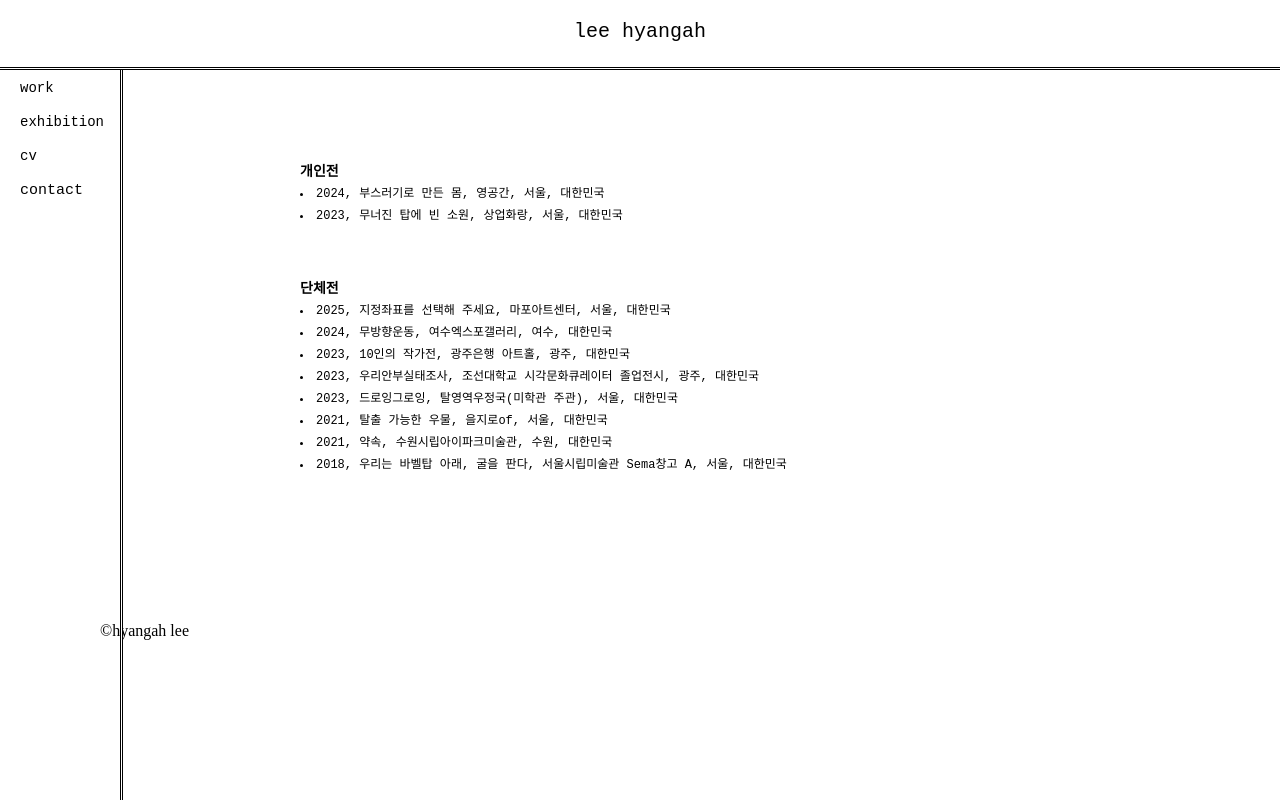
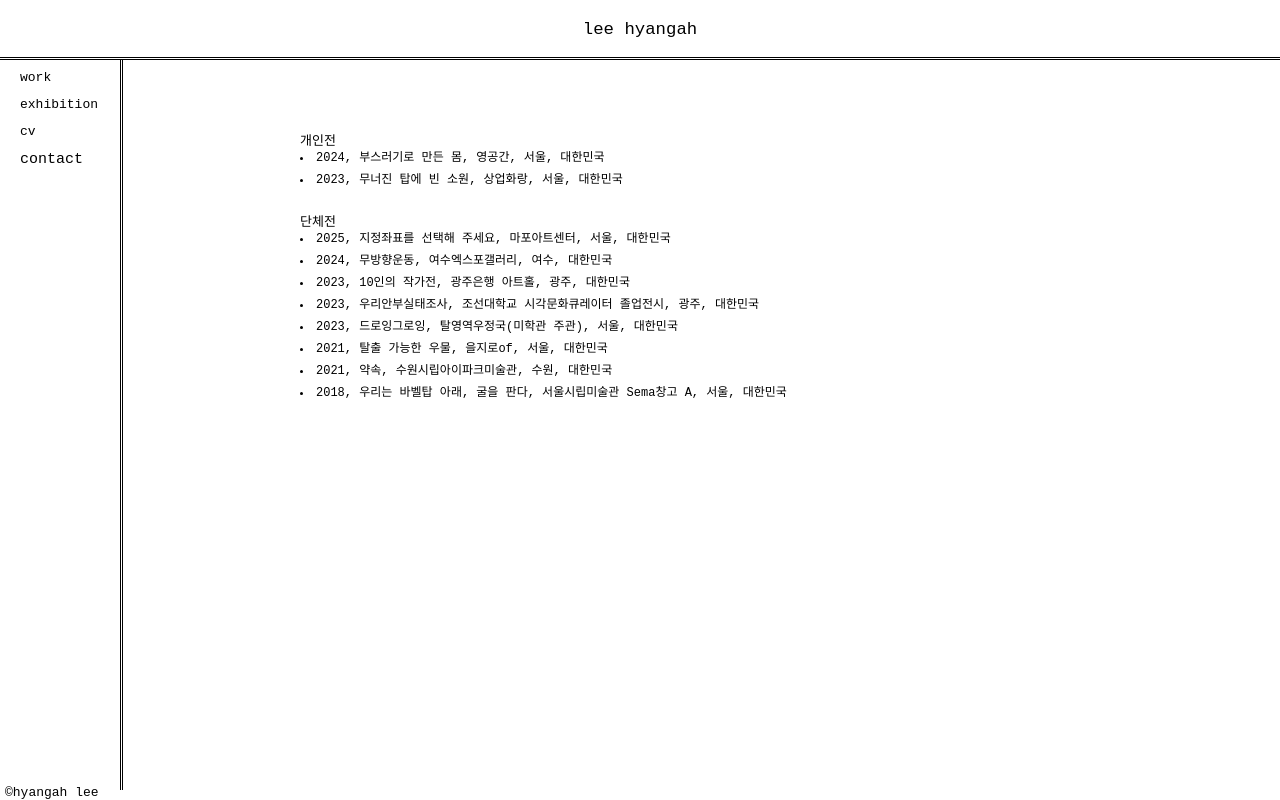
Before and after one commit to hyamali/cv, a plain HTML site: page index.html in a window 1280 px wide. Drawn offline with Linux system fonts and the light colour scheme.

Commit message:
Add files via upload

```diff
--- a/style.css
+++ b/style.css
@@ -11,14 +11,13 @@ body {
   word-break: keep-all;
 }
 
-
 h1 {
   position: fixed;
   top: 20px;
   left: 50%;
   transform: translateX(-50%);
-  font-family: "Courier New", monospace;
-  font-size: 15pt;
+  font-family: Courier New;
+  font-size: 13pt;
   font-weight: 500;
   z-index: 1500;
 }
@@ -28,29 +27,13 @@ h1 {
   color: inherit;
 }
 
-.content p {
-  font-family: "Courier New", sans-serif;  /* 원하는 폰트 */
-  font-size: 14px;                          /* 글자 크기 */
-  font-weight: 600;                         /* 굵기 */
-  margin-top: 30px;
-  margin-bottom: 5px;
-}
-
-/* 리스트 항목 스타일 */
-.content .nobullet {
-  font-family: "Courier New", sans-serif;   /* 원하는 폰트 */
-  font-size: 12px;                          /* 글자 크기 */
-  line-height: 18px;                        /* 줄 간격 */
-  margin-left: 0;                            /* 들여쓰기 제거 */
-  margin-bottom: 4px;
-}
 /* h1 아래 가로선 */
 .top-line {
   position: fixed;
   top: 0;
   left: 0;
   width: 100%;
-  height: 70px;     /* h1이 들어갈 공간 + 원래 선 위치 */
+  height: 60px;     /* h1이 들어갈 공간 + 원래 선 위치 */
   background: white;
   z-index: 1400;
   border-bottom: 1px solid black;
@@ -58,32 +41,41 @@ h1 {
               inset 0 -2px 0 black;  /* 바깥 검정 */
 }
 
+
 /* 메뉴 왼쪽 고정 */
 .menu {
   position: fixed;
-  top: 80px;
+  top: 70px;
   left: 20px;
   display: flex;
   flex-direction: column;
-  gap: 18px;
+  gap: 12px;
   font-family: "Courier New", monospace;
   z-index: 1200;
 }
 
 /* 메뉴 글씨 스타일 */
 .menu a {
-  font-size: 14px;
+  font-size: 13px;
   text-decoration: none;
   color: black;
   padding-left: 0;
   margin-left: 0;
 }
-
+.menu-bg {
+  position: fixed;
+  top: 60px;  /* top-line 아래 */
+  left: 0;
+  width: 120px;  /* 세로선 위치 */
+  height: calc(100vh - 70px);
+  background: white;
+  z-index: 1000; /* 메뉴보다 아래, 콘텐츠보다 위 */
+}
 /* 메뉴 오른쪽 전체 세로선 */
 .menu::after {
   content: "";
   position: fixed;
-  top: 70px;  /* top-line 아래 */
+  top: 60px;  /* top-line 아래 */
   left: 120px;
 
   width: 3px;                /* ★ 꼭 필요! 줄 너비 */
@@ -99,6 +91,31 @@ h1 {
 
   z-index: 1200;
 }
+
+.
+.content p {
+  font-family: "Courier New";  /* 원하는 폰트 */
+  font-weight: 400;                         /* 굵기 */
+  margin-top: 30px;
+  margin-bottom: 5px;
+}
+
+body .content p {
+  font-size: 13px !important;
+  font-family: "Courier New" !important;
+  font-weight: 400;
+}
+
+/* 리스트 항목 스타일 */
+.content .nobullet {
+  font-family: "Courier New", sans-serif;   /* 원하는 폰트 */
+  font-size: 12px;                          /* 글자 크기 */
+  line-height: 18px;                        /* 줄 간격 */
+  margin-left: 0;                            /* 들여쓰기 제거 */
+  margin-bottom: 4px;
+}
+
+
 
 /* 콘텐츠(각 페이지)는 메뉴 오른쪽에서 시작됩니다 */
 .content {
@@ -162,3 +179,10 @@ details {
   display: block;
   font-size: 14px;
 }
+footer {
+  font-family: Courier New;
+  font-size: 13px;
+  position: fixed;
+  bottom: 0;
+  left: 5px;
+  width: 100%;
```
